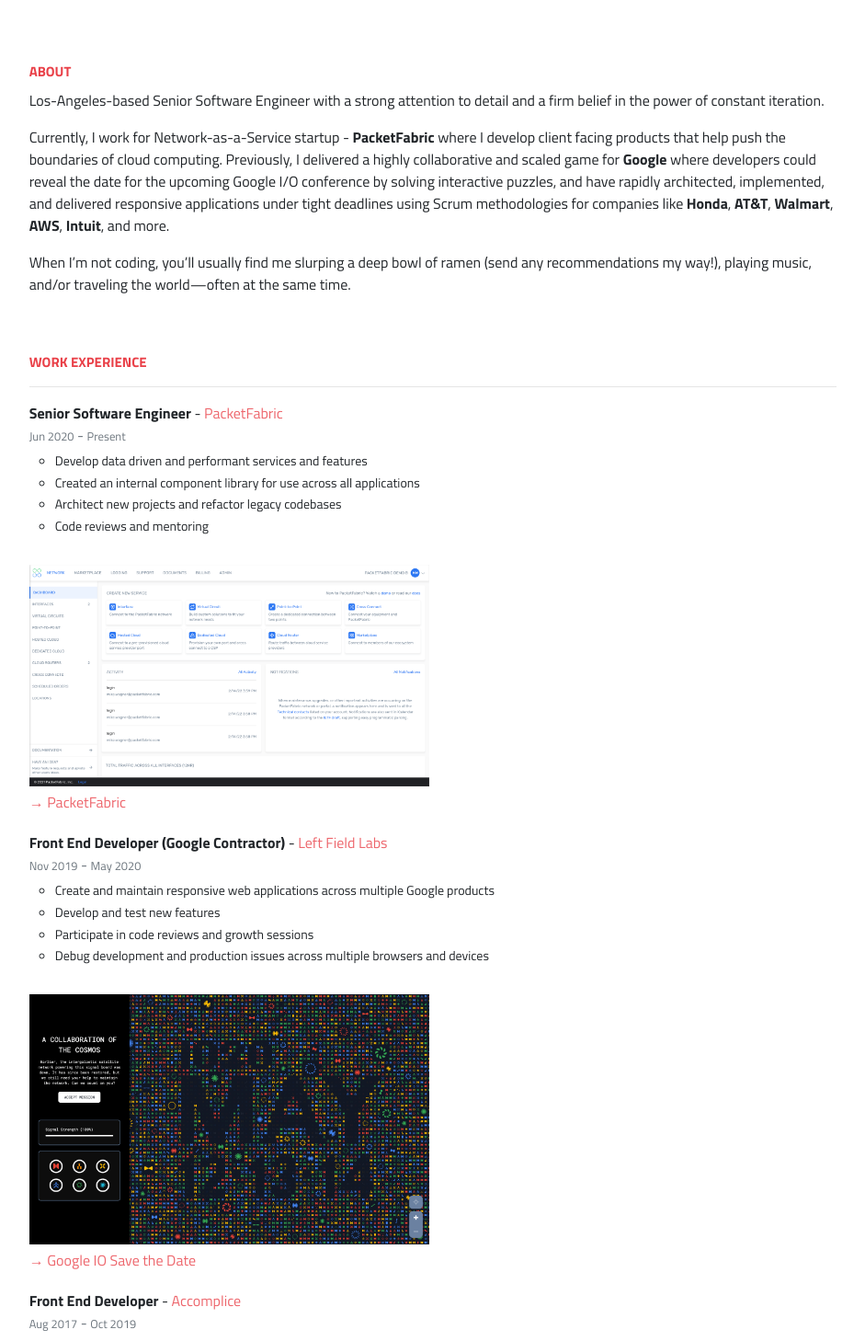
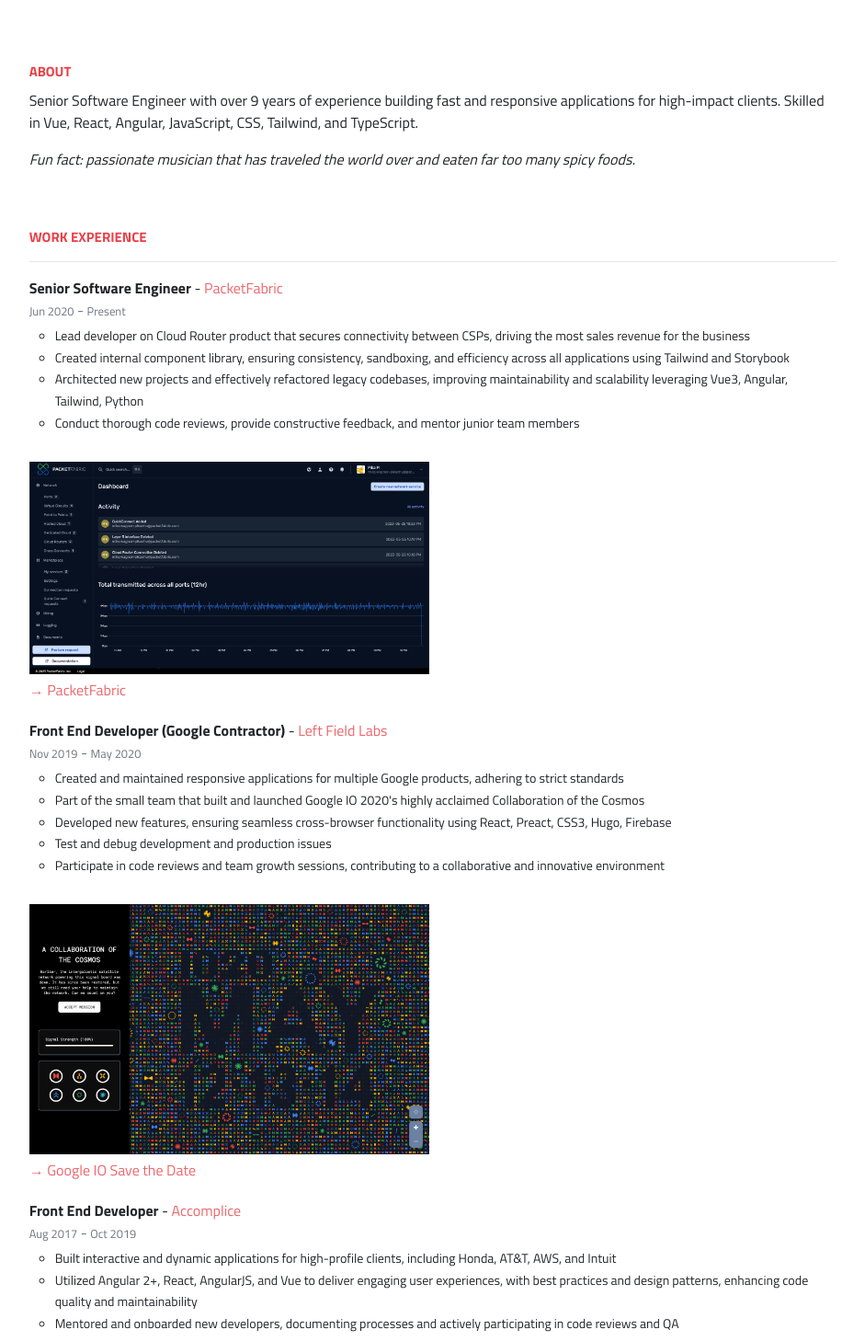
Before and after one commit to michaelWagner/resume, a React (Create React App) app: page /resume/about in a window 1280 px wide. Shown: the part 360-1818 px from the top of the page at 92% size, without its empty margins (169-1110 px from the left). Built offline with nearby package versions, Linux system fonts and the light colour scheme.

Commit message:
Update styles, keys and copy.

```diff
--- a/src/components/About/index.js
+++ b/src/components/About/index.js
@@ -37,8 +37,8 @@ const About = (props) => {
                 </div>
                 <div className="socials-container">
 
-                  {basics.profiles.map((profile) =>
-                    <span className="social-item">
+                  {basics.profiles.map((profile, id) =>
+                    <span className="social-item" key={id}>
                       <a href={profile.url} className="text-muted" target="_blank" rel="noopener noreferrer">
                         <i className={`fa fa-${profile.network.toLowerCase()} fa-2x`}></i></a>
                     </span>
@@ -54,22 +54,16 @@ const About = (props) => {
           <h4 className="section-header text-muted">
             <span>About</span>
           </h4>
-          <p>Los-Angeles-based Senior Software Engineer with a strong attention to
-            detail and a firm belief in the power of constant iteration.</p>
-          <p>Currently, I work for Network-as-a-Service startup - <strong>PacketFabric </strong>
-            where I develop client facing products that help push the boundaries
-            of cloud computing. Previously, I delivered a highly collaborative and scaled game
-              for <strong>Google</strong> where developers could reveal the date for the upcoming
-              Google I/O conference by solving interactive puzzles, and have
-              rapidly architected, implemented, and delivered
-              responsive applications under tight deadlines using Scrum
-              methodologies for companies like <strong>Honda</strong>
-              , <strong>AT&T</strong>
-              , <strong>Walmart</strong>, <strong>AWS</strong>
-              ,  <strong>Intuit</strong>, and more.</p>
-          <p>When I’m not coding, you’ll usually find me slurping a deep bowl
-              of ramen (send any recommendations my way!), playing music, and/or
-              traveling the world—often at the same time.</p>
+          <p>
+            Senior Software Engineer with over 9 years of experience building
+            fast and responsive applications for high-impact clients. Skilled in
+            Vue, React, Angular, JavaScript, CSS, Tailwind, and TypeScript.
+          </p>
+          <p>
+            <em>
+              Fun fact: passionate musician that has traveled the world over and eaten far too many spicy foods.
+            </em>
+          </p>
         </div>
         <div className="card-section">
           <h4 className="section-header text-muted">
@@ -83,7 +77,7 @@ const About = (props) => {
                   <strong>{experience.position}</strong> - {
                     experience.website
                     ? <a href={experience.website} target="_blank" rel="noopener noreferrer">{experience.company}</a>
-                    : <span class="experience-company">{experience.company}</span>
+                    : <span className="experience-company">{experience.company}</span>
                   }
                 </div>
                 <div className="dates text-muted">
@@ -96,16 +90,16 @@ const About = (props) => {
                   }
                 </div>
                 <ul className="highlights">
-                  {experience.highlights.map((highlight) =>
-                    <li className="highlight">{highlight}</li>
+                  {experience.highlights.map((highlight, id) =>
+                    <li className="highlight" key={id}>{highlight}</li>
                   )}
                 </ul>
                 {
-                  projects.map((project) => {
+                  projects.map((project, id) => {
                     const image = experience.company === project.company ? project.image : null
                     if (image) {
                       return (
-                        <div className="project-link-wrapper hidden-for-pdf">
+                        <div className="project-link-wrapper hidden-for-pdf" key={id}>
                           <Link to={`/resume/projects#${project.anchor}`} className="project-link">
                             <div className="project-thumb-wrapper">
                               <img className="project-thumb" src={project.image} alt={project.name} />
@@ -134,7 +128,7 @@ const About = (props) => {
           <hr/>
           <div className="reference-list">
             {references.map((reference, id) =>
-              <>
+              <div key={id}>
                 <div className="reference-item">
                   <div className="quote">
                     {reference.quote}
@@ -144,7 +138,7 @@ const About = (props) => {
                   <div className="quote-author">{reference.name}</div>
                   <em><div className="quote-relation">{reference.relation}</div></em>
                 </div>
-              </>
+              </div>
             )}
           </div>
         </div>
@@ -154,10 +148,10 @@ const About = (props) => {
           </h4>
           <hr/>
           <div className="skills-list">
-            {skills.map((skillItem, id) =>
-              <div className="skill-item">
-                {skillItem.keywords.map((skill, id) =>
-                  <span className="skill" key={id}>{skill}</span>
+            {skills.map((skillItem, itemId) =>
+              <div className="skill-item" key={itemId}>
+                {skillItem.keywords.map((skill, skillId) =>
+                  <span className="skill" key={skillId}>{skill}</span>
                 )}
               </div>
             )}
--- a/src/resume.json
+++ b/src/resume.json
@@ -38,10 +38,10 @@
       "startDate": "2020-06-14",
       "endDate": "Present",
       "highlights": [
-        "Develop data driven and performant services and features",
-        "Created an internal component library for use across all applications",
-        "Architect new projects and refactor legacy codebases",
-        "Code reviews and mentoring"
+        "Lead developer on Cloud Router product that secures connectivity between CSPs, driving the most sales revenue for the business",
+        "Created internal component library, ensuring consistency, sandboxing, and efficiency across all applications using Tailwind and Storybook",
+        "Architected new projects and effectively refactored legacy codebases, improving maintainability and scalability leveraging Vue3, Angular, Tailwind, Python",
+        "Conduct thorough code reviews, provide constructive feedback, and mentor junior team members"
       ]
     },
     {
@@ -51,10 +51,11 @@
       "startDate": "2019-11-01",
       "endDate": "2020-05-19",
       "highlights": [
-        "Create and maintain responsive web applications across multiple Google products",
-        "Develop and test new features",
-        "Participate in code reviews and growth sessions",
-        "Debug development and production issues across multiple browsers and devices"
+        "Created and maintained responsive applications for multiple Google products, adhering to strict standards",
+        "Part of the small team that built and launched Google IO 2020's highly acclaimed Collaboration of the Cosmos",
+        "Developed new features, ensuring seamless cross-browser functionality using React, Preact, CSS3, Hugo, Firebase",
+        "Test and debug development and production issues",
+        "Participate in code reviews and team growth sessions, contributing to a collaborative and innovative environment"
       ]
     },
     {
@@ -64,10 +65,9 @@
       "startDate": "2017-08-01",
       "endDate": "2019-10-01",
       "highlights": [
-        "Build interactive and dynamic applications for high profile clients (Honda, AT&T, AWS, Intuit) on a fully distributed team using Angular 2+, React, AngularJS, and Vue",
-        "Use scrum methodologies to meet production deadlines and plan sprints",
-        "Maintain and develop features using modern development best practices and design patterns, participate in code reviews, pair programming and testing",
-        "Mentoring new developers and documenting processes"
+        "Built interactive and dynamic applications for high-profile clients, including Honda, AT&T, AWS, and Intuit",
+        "Utilized Angular 2+, React, AngularJS, and Vue to deliver engaging user experiences, with best practices and design patterns, enhancing code quality and maintainability",
+        "Mentored and onboarded new developers, documenting processes and actively participating in code reviews and QA"
       ]
     },
     {
@@ -77,9 +77,8 @@
       "startDate": "2015-09-01",
       "endDate": "2017-03-01",
       "highlights": [
-        "Work with interactive team to rapidly architect, implement, and deploy sites for clients such as Walmart, Publix, and Tresemme",
-        "Brand development using React, JavaScript, C#, Node.js, Asp.Net, jQuery, Grunt, and postgreSQL",
-        "Promote best practices and standards while developing with bleeding edge technologies"
+        "Collaborated with brand teams to rapidly architect, implement, and deploy sites for high-profile clients such as Walmart, Publix, and Tresemme",
+        "Developed sites using various technologies, including React, JavaScript, C#, Node.js, Asp.Net, Grunt, and PostgreSQL using best practices and standards"
       ]
     },
     {
@@ -121,9 +120,9 @@
     {
       "name": "PacketFabric",
       "description": "Created innovative tools to automate and simplify the way consumers provision and allocate their networks internally and across all major Cloud Service Providers.",
-      "image": "images/packetfabric-portal.png",
+      "image": "images/packetfabric-portal-dark.png",
       "highlights": [
-        "Built using AngularJS, Vue, Tailwind-ui, Storybook, Python, PostgreSQL",
+        "Built using Vue3, AngularJS, Tailwind-ui, Storybook, Python, PostgreSQL",
         "Innovative networking solutions for provisioning and cloud service integrations"
       ],
       "keywords": [
@@ -142,7 +141,7 @@
       "description": "A highly interactive and visually exciting game built for Google developers to collaboratively reveal the dates for the upcoming Google I/O event.",
       "image": "images/google-io.png",
       "highlights": [
-        "Built using Preact, MobX, Firebase, PixiJs, and TypeScript",
+        "Built using Preact, MobX, Firebase, PixiJS, and TypeScript",
         "Praised by developers on twitter and reddit for being interactive, challenging, and unable to hack"
       ],
       "keywords": [
```
Also changed, not shown: public/images/packetfabric-portal-dark.png (added).
